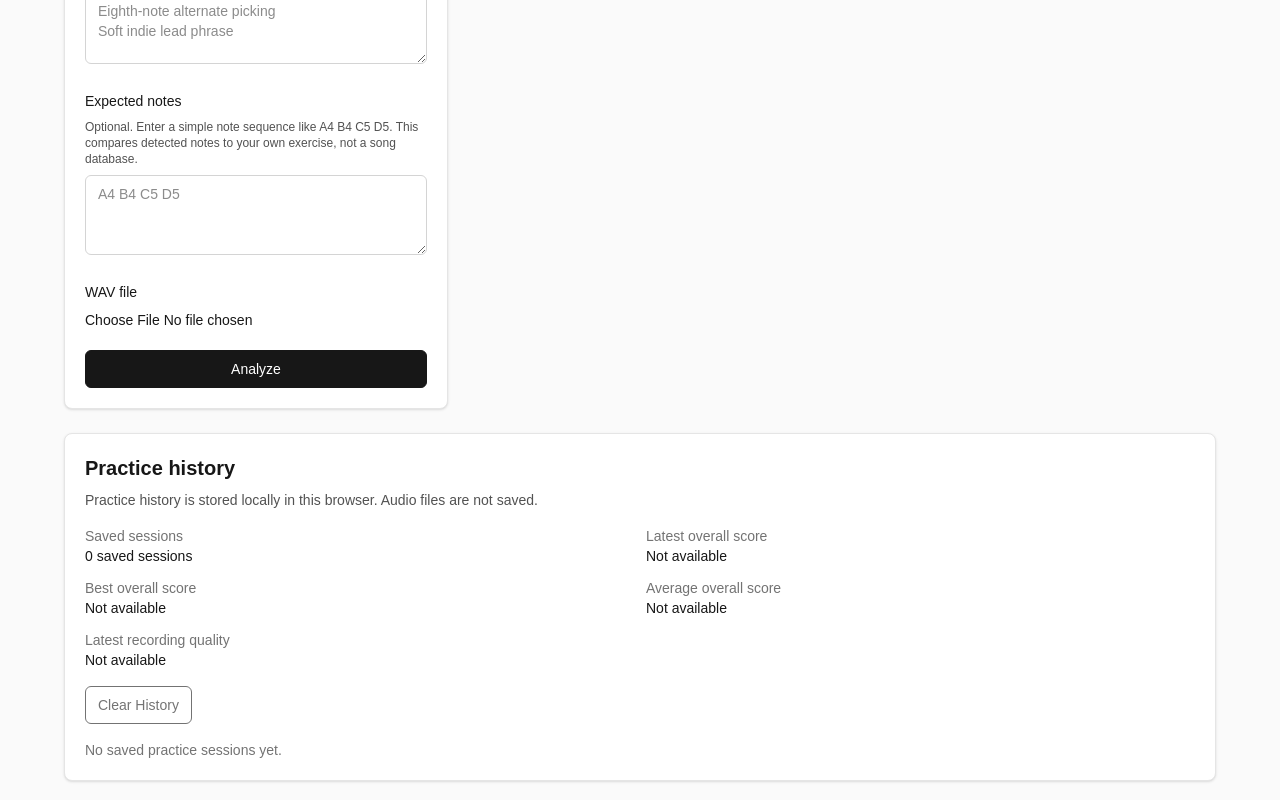
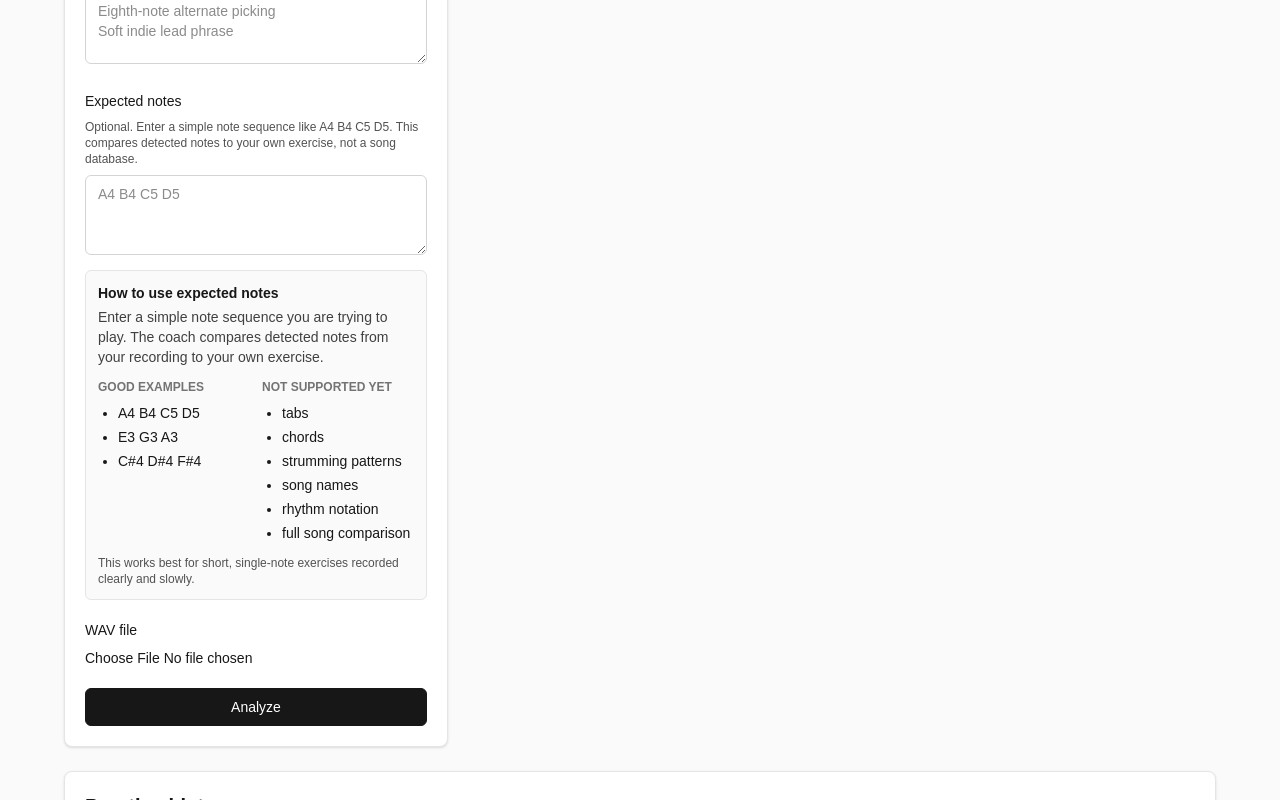
Before and after one commit to DennyKantarevic/guitarlab-ai, a Next.js app in the folder apps/frontend/: page /practice-coach in a window 1280 px wide. Shown: the part 421-1221 px from the top of the page. Built offline with nearby package versions, Linux system fonts and the light colour scheme.

Commit message:
feat: add practice coach expected notes help

```diff
--- a/apps/frontend/src/app/practice-coach/PracticeCoachClient.tsx
+++ b/apps/frontend/src/app/practice-coach/PracticeCoachClient.tsx
@@ -275,6 +275,7 @@ function PracticeSetup({
             rows={3}
             value={expectedNotes}
           />
+          <ExpectedNotesHelpPanel />
         </div>
 
         <div className="space-y-2">
@@ -314,6 +315,52 @@ function PracticeSetup({
         ) : null}
       </form>
     </section>
+  );
+}
+
+function ExpectedNotesHelpPanel() {
+  return (
+    <aside className="space-y-3 rounded-md border border-neutral-200 bg-neutral-50 p-3 text-sm">
+      <div className="space-y-1">
+        <h4 className="font-semibold">How to use expected notes</h4>
+        <p className="text-neutral-700">
+          Enter a simple note sequence you are trying to play. The coach
+          compares detected notes from your recording to your own exercise.
+        </p>
+      </div>
+
+      <div className="grid gap-3 sm:grid-cols-2">
+        <div className="space-y-2">
+          <h5 className="text-xs font-semibold uppercase text-neutral-500">
+            Good examples
+          </h5>
+          <ul className="list-disc space-y-1 pl-5">
+            <li>A4 B4 C5 D5</li>
+            <li>E3 G3 A3</li>
+            <li>C#4 D#4 F#4</li>
+          </ul>
+        </div>
+
+        <div className="space-y-2">
+          <h5 className="text-xs font-semibold uppercase text-neutral-500">
+            Not supported yet
+          </h5>
+          <ul className="list-disc space-y-1 pl-5">
+            <li>tabs</li>
+            <li>chords</li>
+            <li>strumming patterns</li>
+            <li>song names</li>
+            <li>rhythm notation</li>
+            <li>full song comparison</li>
+          </ul>
+        </div>
+      </div>
+
+      <p className="text-xs text-neutral-600">
+        This works best for short, single-note exercises recorded clearly and
+        slowly.
+      </p>
+    </aside>
   );
 }
 
```
Also changed, not shown: 1 other file (tests, documents, lock files or other folders).
